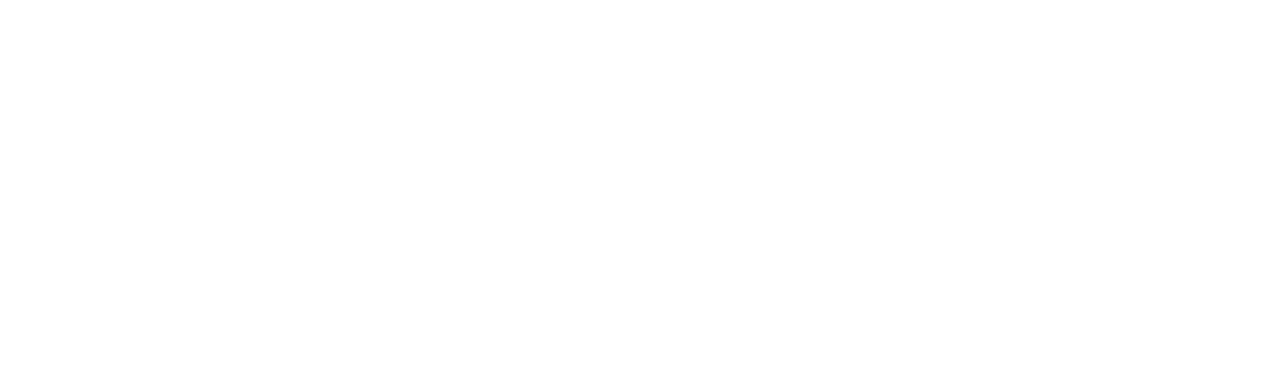
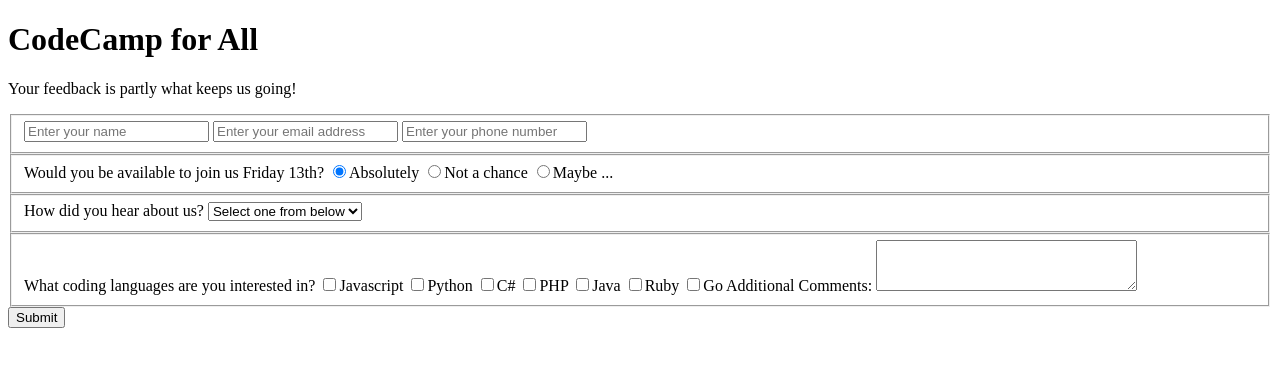
Before and after one commit to Tannababy/survey-form, a plain HTML site: page index.html in a window 1280 px wide. Drawn offline with Linux system fonts and the light colour scheme.

Commit message:
Added form elements and basic content

```diff
--- a/index.html
+++ b/index.html
@@ -6,5 +6,73 @@
     <link rel="stylesheet" href="style.css" />
     <title>survery form</title>
   </head>
-  <body></body>
+  <body>
+    <h1 id="title">CodeCamp for All</h1>
+    <p id="description">Your feedback is partly what keeps us going!</p>
+    <form id="survey-form">
+      <fieldset>
+        <label for="name"
+          ><input id="name" type="text" placeholder="Enter your name"
+        /></label>
+        <label for="email"
+          ><input
+            id="email"
+            type="email"
+            placeholder="Enter your email address"
+        /></label>
+        <label for="number"
+          ><input
+            id="number"
+            type="number"
+            placeholder="Enter your phone number"
+        /></label>
+      </fieldset>
+      <fieldset>
+        Would you be available to join us Friday 13th?
+        <label><input type="radio" checked />Absolutely</label>
+        <label><input type="radio" />Not a chance</label>
+        <label><input type="radio" />Maybe ...</label>
+      </fieldset>
+      <fieldset>
+        <label>
+          How did you hear about us?
+          <select id="dropdown">
+            <option value="">Select one from below</option>
+            <option value="1">Instagram</option>
+            <option value="2">Twitter</option>
+            <option value="3">Facebook</option>
+            <option value="4">TikTok</option>
+            <option value="4">Other</option>
+          </select>
+        </label>
+      </fieldset>
+      <fieldset>
+        What coding languages are you interested in?
+        <label
+          ><input
+            type="checkbox"
+            name="language"
+            value="javascript"
+          />Javascript</label
+        >
+        <label
+          ><input type="checkbox" name="language" value="python" />Python</label
+        >
+        <label><input type="checkbox" name="language" value="c#" />C#</label>
+        <label><input type="checkbox" name="language" value="php" />PHP</label>
+        <label
+          ><input type="checkbox" name="language" value="java" />Java</label
+        >
+        <label
+          ><input type="checkbox" name="language" value="ruby" />Ruby</label
+        >
+        <label><input type="checkbox" name="language" value="go" />Go</label>
+        <label for="comments">
+          Additional Comments:
+          <textarea id="comments" rows="3" cols="30"></textarea>
+        </label>
+      </fieldset>
+      <input type="submit" value="Submit" />
+    </form>
+  </body>
 </html>
```
